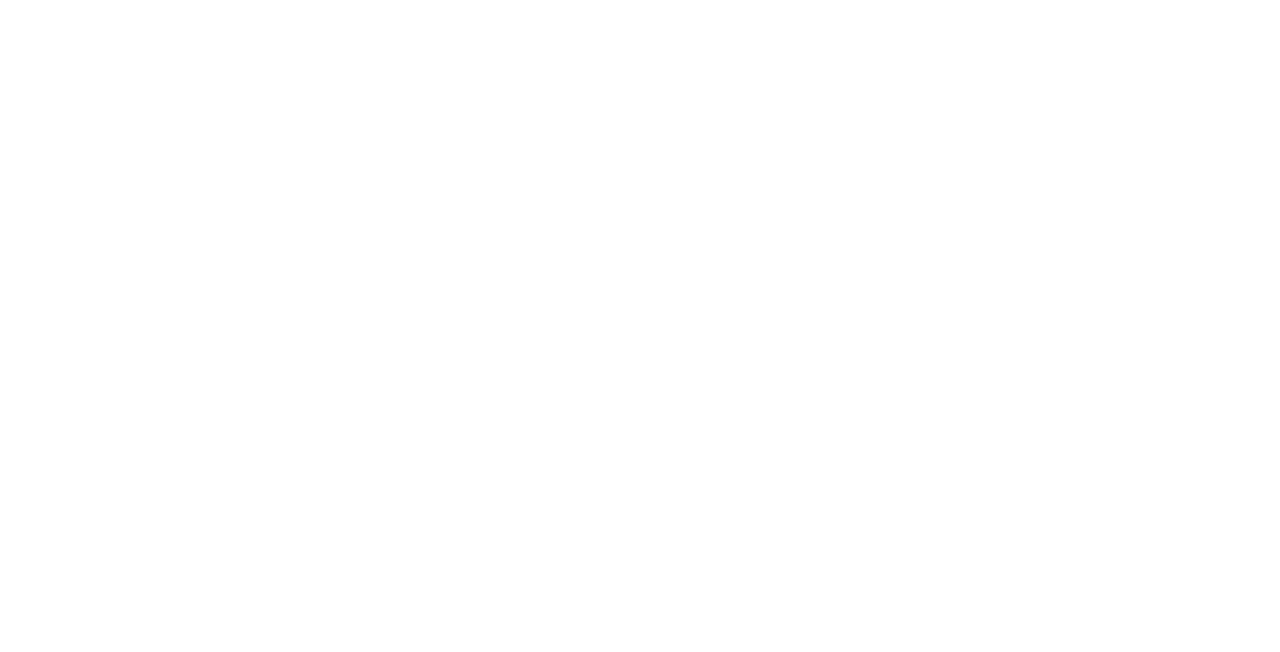
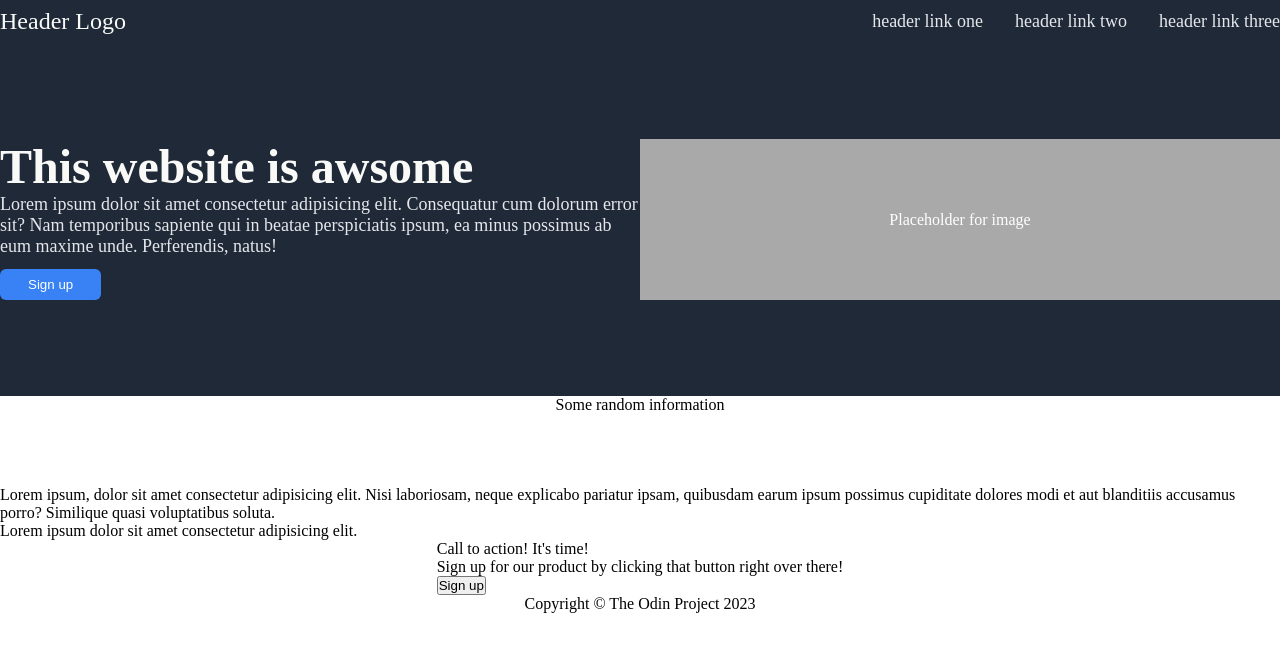
Before and after one commit to klintat/odin-landing_page, a plain HTML site: page index.html in a window 1280 px wide. Drawn offline with Linux system fonts and the light colour scheme.

Commit message:
Worked on pages content and header section style

```diff
--- a/index.html
+++ b/index.html
@@ -4,8 +4,73 @@
     <meta charset="UTF-8">
     <meta name="viewport" content="width=device-width, initial-scale=1.0">
     <title>Landing page</title>
+    <link rel="stylesheet" href="style.css">
 </head>
 <body>
+    <!-- Header section -->
+    <div class="header-container">
+        <!-- Header top -->
+        <div class="header-nav-bar">
+            <div class="header-logo">Header Logo</div>
+            <div class="header-links">
+                <div>header link one</div>
+                <div>header link two</div>
+                <div>header link three</div>
+            </div>
+        </div>
+        <!-- Header body -->
+        <div class="header-body">
+            <div class="header-wrap">
+                <div class="header-title">This website is awsome</div>
+                <div class="header-text">Lorem ipsum dolor sit amet consectetur adipisicing elit. Consequatur cum dolorum error sit? Nam temporibus sapiente qui in beatae perspiciatis ipsum, ea minus possimus ab eum maxime unde. Perferendis, natus!</div>
+                <button class="btn-header">Sign up</button>
+            </div>
+            <div class="image-placeholder">
+                <div>Placeholder for image</div>
+            </div>
+        </div>
+    </div>
 
+    <!-- Information section -->
+    <div class="info-container">
+
+        <div class="info-title">Some random information</div>
+        <div class="info-body">
+            <div class="info">
+                <img />
+                <div class="info-text"></div>
+            </div>
+            <div class="info">
+                <img />
+                <div class="info-text"></div>
+            </div>
+            <div class="info">
+                <img />
+                <div class="info-text"></div>
+            </div>
+            <div class="info">
+                <img />
+                <div class="info-text"></div>
+            </div>
+        </div>
+    </div>
+
+    <!-- Quote section -->
+    <div class="quote-container">
+        <div class="quote-text">Lorem ipsum, dolor sit amet consectetur adipisicing elit. Nisi laboriosam, neque explicabo pariatur ipsam, quibusdam earum ipsum possimus cupiditate dolores modi et aut blanditiis accusamus porro? Similique quasi voluptatibus soluta.</div>
+        <div class="quote-author">Lorem ipsum dolor sit amet consectetur adipisicing elit.</div>
+    </div>
+
+    <!-- Sign up section -->
+    <div class="signup-container">
+        <div class="signup-title">Call to action! It's time!</div>
+        <div class="signup-text">Sign up for our product by clicking that button right over there!</div>
+        <button>Sign up</button>
+    </div>
+
+    <!-- Footer section -->
+    <footer>
+        <div>Copyright © The Odin Project 2023</div>
+    </footer>
 </body>
 </html>
--- a/style.css
+++ b/style.css
@@ -0,0 +1,71 @@
+* {
+    margin: 0;
+    padding: 0;
+    box-sizing: border-box;
+}
+
+body {
+    display: flex;
+    flex-direction: column;
+    align-items: center;
+    min-height: 100vh;
+    max-width: 1440px;
+}
+
+.header-container {
+    background-color: #1f2937;
+    color: white;
+}
+
+.header-logo {
+    font-size: 24px;
+    color: #f9faf8;
+}
+
+.header-links, .header-text {
+    font-size: 18px;
+    color: #e5e7eb;
+}
+
+.header-title {
+    font-size: 48px;
+    font-weight: 800;
+    color: #f9faf8;
+}
+
+.header-nav-bar {
+    display: flex;
+    justify-content: space-between;
+    align-items: center;
+    padding: 8px 0;
+}
+
+.header-links {
+    display: flex;
+    gap: 32px;
+}
+
+.header-body {
+    display: flex;
+    margin: 96px 0px;
+}
+
+.header-wrap, .image-placeholder {
+    flex: 1;
+}
+
+.image-placeholder {
+    background-color: darkgray;
+    display: flex;
+    justify-content: center;
+    align-items: center;
+}
+
+.btn-header {
+    background-color: #3882f6;
+    color: white;
+    border: none;
+    border-radius: 6px;
+    padding: 8px 28px;
+    margin-top: 12px;
+}
```
